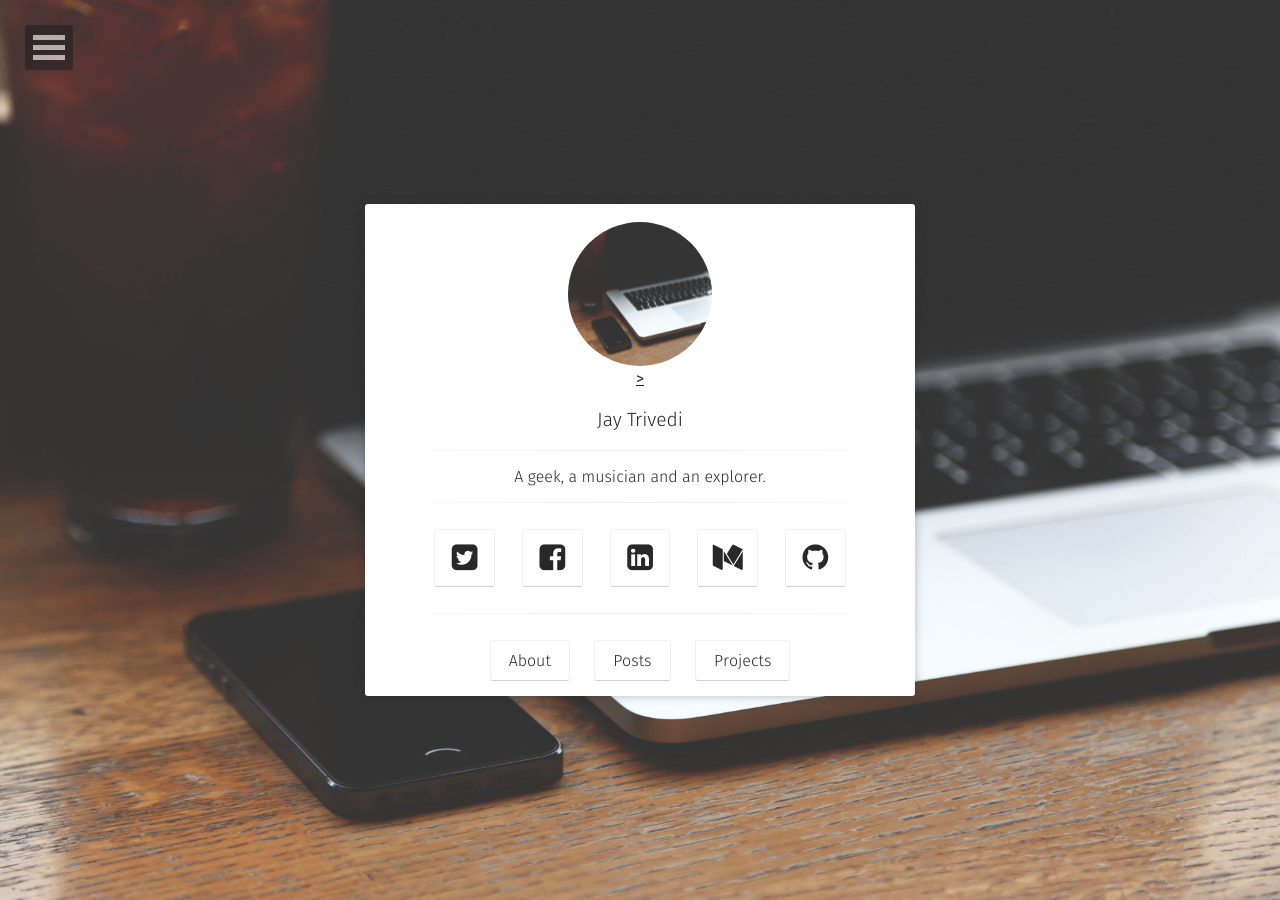
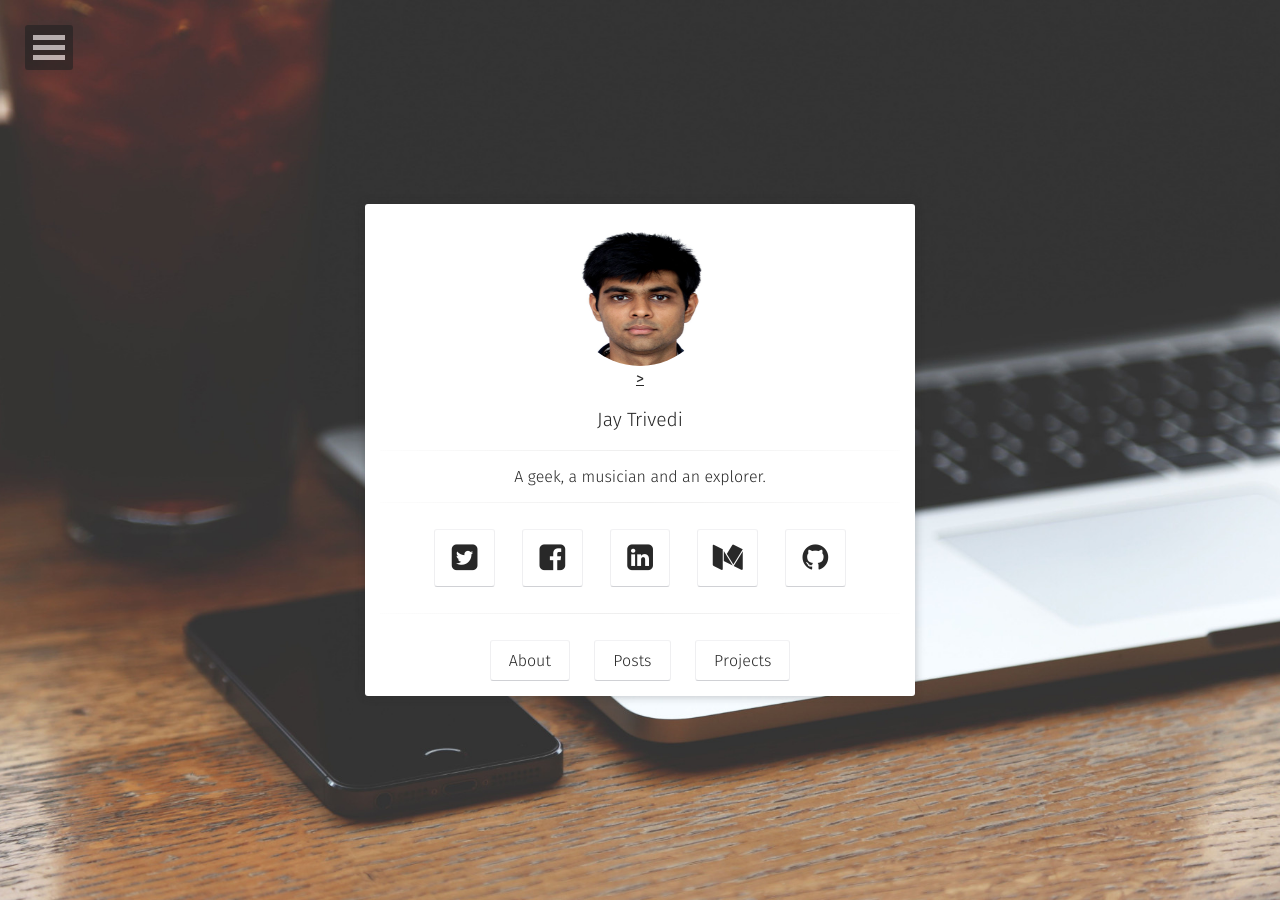
Before and after one commit to jay-trivedi/website-project, a Jekyll site: the page built from index.html, in a window 1280 px wide. Built offline with Jekyll 4.4.1, drawn with Linux system fonts in a browser that asks for light colours; some web fonts are replaced.

Commit message:
Update _config.yml

```diff
--- a/_config.yml
+++ b/_config.yml
@@ -4,7 +4,7 @@ bio:                'A geek, a musician and an explorer.'
 description:        "Moon is a minimal, one column jekyll theme for your blog."
 reading_time:       true
 words_per_minute:   200
-logo:               'assets/img/placeholder-big.jpg'
+logo:               'assets/img/2014.jpg'
 background:         'assets/img/placeholder-big.jpg'
 tiled_bg:           false   # Set this true if you want to tile your background image, otherwise it will be covered
 locale:             en_US
```
